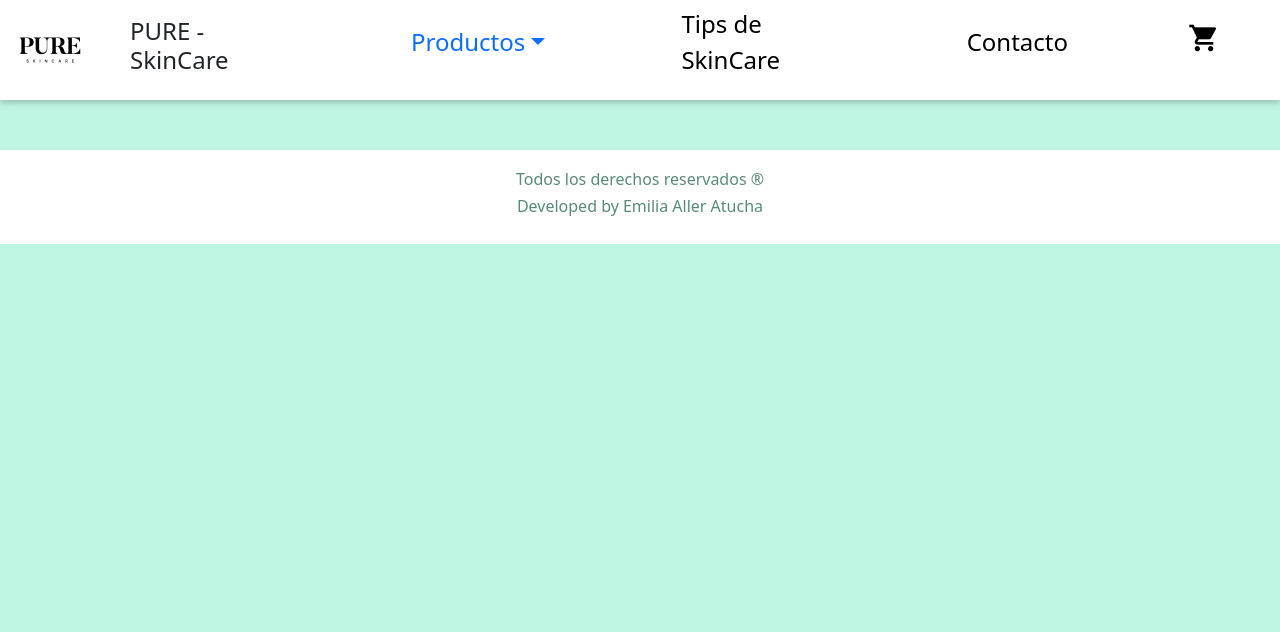
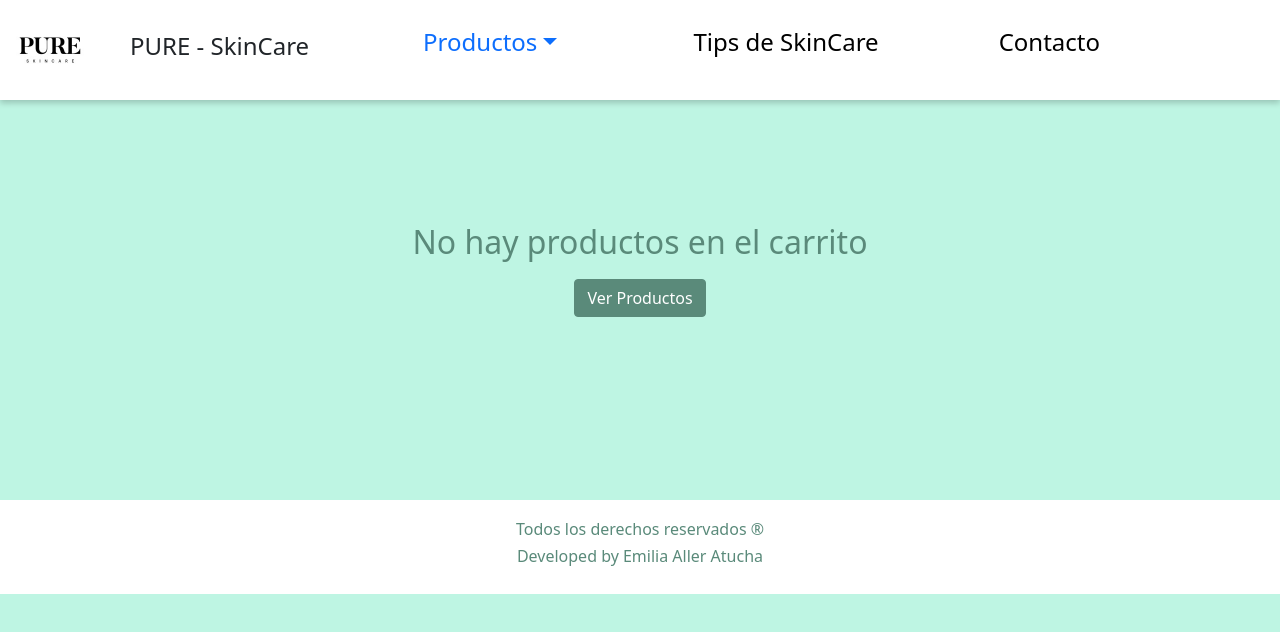
Before and after one commit to emialler/TiendaSkinCare-AllerAtucha, a React (Create React App) app: page /cart in a window 1280 px wide. Shown: the top 632 px of the page. Built offline with nearby package versions, Linux system fonts and the light colour scheme.

Commit message:
Cart View

```diff
--- a/src/App.js
+++ b/src/App.js
@@ -2,7 +2,8 @@ import NavBar from './components/NavBar.js'
 import Main from './components/Main'
 import Footer from './components/Footer.js'
 import { BrowserRouter } from 'react-router-dom'
-import CartContext from './components/CartContext.js'
+import CartContext from './context/CartContext.js'
+
 
 const App = () => {
 
--- a/src/components/Cart.js
+++ b/src/components/Cart.js
@@ -1,24 +1,48 @@
 import React, { useContext } from 'react'
-import { Card, Container } from 'react-bootstrap'
-import { contexto } from './CartContext'
+import { Card, Container, Button } from 'react-bootstrap'
+import { Link } from 'react-router-dom'
+import { contexto } from '../context/CartContext'
+
 
 const Cart = () => {
 
   /* ------ EN CONSTRUCCION ------ */
 
-  const {carrito} = useContext(contexto)
+  const {carrito, calcTotal, removeItem, clear} = useContext(contexto)
 
   return (
-    <>
-      <Container>
+      <>
         {carrito.map((item) => (
-            <Card key={item.id}>
-              <p>{item.title}</p>
-              <p>{item.price}</p>
+          <Container className="cart">
+            <Card key={item.id} id="imgCart">
+              <Card.Img src={item.pictureUrl}></Card.Img>
             </Card>
+            <Card className="detalleCart">
+              <div>
+                <Card.Title>{item.title}</Card.Title>
+                <Card.Text>${item.price}</Card.Text>
+                <Card.Text>Cantidad: {item.cantidad}</Card.Text>
+                <Card.Title>Subtotal: ${item.price * item.cantidad}</Card.Title>
+              </div>
+              <div>
+                <Button className="myButton" onClick={() => removeItem(item)}>Eliminar</Button>
+              </div>
+            </Card>
+          </Container>
         ))}
-      </Container>
-    </>
+        {
+          carrito == 0 ? (<div id="cartEmpty">
+                            <h2>No hay productos en el carrito</h2>
+                            <Link to="/"><Button className="myButton">Ver Productos</Button></Link>
+                          </div>)
+                          :
+                          (<Card className="total">
+                            <h3>Total: ${calcTotal()}</h3>
+                            <Button className="myButton">Terminar Compra</Button>
+                            <Button className="myButton" onClick={() => clear()}>Vaciar Carrito</Button>
+                          </Card>)
+        }
+  </>
   )
 }
 
--- a/src/components/CartWidget.js
+++ b/src/components/CartWidget.js
@@ -1,8 +1,21 @@
-import React from 'react'
+import React, { useContext } from 'react'
+import { NavLink } from 'react-router-dom'
+import { contexto } from '../context/CartContext'
+
 
 const CartWidget = () => {
+
+  const { calcCantidad, carrito } = useContext(contexto)
+
   return (
-    <span className="material-icons">shopping_cart</span>
+      <>
+      {
+        carrito == 0 ?  (<span></span>)
+                        :
+                        (<NavLink to="cart"><span className="material-icons">shopping_cart</span>{calcCantidad()}</NavLink>)
+      }
+
+    </>
   )
 }
 
--- a/src/components/ItemDetail.js
+++ b/src/components/ItemDetail.js
@@ -1,7 +1,7 @@
 import { useState, useContext } from 'react'
 import { Card, Container, Button } from 'react-bootstrap'
 import { Link } from 'react-router-dom'
-import { contexto } from './CartContext'
+import { contexto } from '../context/CartContext'
 import ItemCount from './ItemCount'
 
 const ItemDetail = ({item}) => {
--- a/src/components/NavBar.js
+++ b/src/components/NavBar.js
@@ -4,6 +4,7 @@ import { Link, NavLink } from "react-router-dom"
 import { NavDropdown } from "react-bootstrap"
 
 const NavBar = () => {
+
     return (
         <header>
             <nav>
@@ -24,7 +25,7 @@ const NavBar = () => {
                         </li>
                         <li><NavLink to="tips">Tips de SkinCare</NavLink></li>
                         <li><NavLink to="contacto">Contacto</NavLink></li>
-                        <li><NavLink to="cart"><CartWidget/></NavLink></li>
+                        <li><CartWidget/></li>
                     </ul>
                 </div>
             </nav>
--- a/src/components/CartContext.js
+++ b/src/context/CartContext.js
@@ -8,7 +8,6 @@ const CartContext = ({children}) => {
 
     const [carrito, setCarrito] = useState([])
     const [cantidad, setCantidad] = useState(0)
-    const [total, setTotal] = useState(0)
 
     const addItem = (producto, cantidad) =>{
 
@@ -40,14 +39,31 @@ const CartContext = ({children}) => {
         return carrito.some(item => item.id === id)
     }
 
+    const calcTotal = () =>{
+        let totalCarrito = 0
+        carrito.forEach((item) => {
+            totalCarrito += item.price * item.cantidad
+        })
+        return totalCarrito
+    }
+
+    const calcCantidad = () =>{
+        let cantidad = 0
+        carrito.forEach((item) => {
+            cantidad += item.cantidad
+        })
+        return cantidad
+    }
+
     const valorContexto = {
         carrito,
         cantidad,
-        total,
         addItem,
         removeItem,
         clear,
-        isInCart
+        isInCart,
+        calcTotal,
+        calcCantidad
     }
 
   return (
--- a/src/estilos.css
+++ b/src/estilos.css
@@ -170,3 +170,47 @@ footer h6{
 #formulario button {
     margin: 20px 0 10px 0;
 }
+
+.cart{
+    display: flex;
+    width: 100%;
+    margin: 30px auto 20px auto;
+}
+
+#imgCart{
+    width: 20%;
+    display: flex;
+    align-items: center;
+    justify-content: center;
+}
+
+#imgCart img {
+    width: 80%;
+    height: auto;
+}
+
+.detalleCart{
+    display: flex;
+    width: 80%;
+    padding: 20px;
+}
+
+.detalleCart button {
+    margin-right: 10px;
+}
+
+.total{
+    padding-right: 20px;
+    display: flex;
+    justify-content: space-between;
+    align-items: flex-end;
+}
+
+#cartEmpty{
+    display: flex;
+    flex-direction: column;
+    align-items: center;
+    justify-content: center;
+    height: 350px;
+    color:rgb(90, 138, 122);
+}
```
Lines whose indentation alone changed are shown as unchanged.
